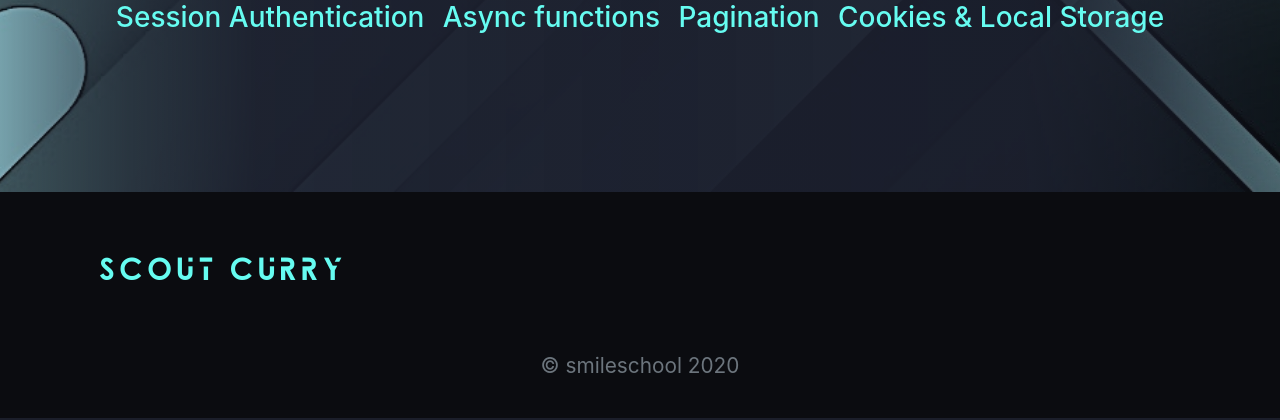
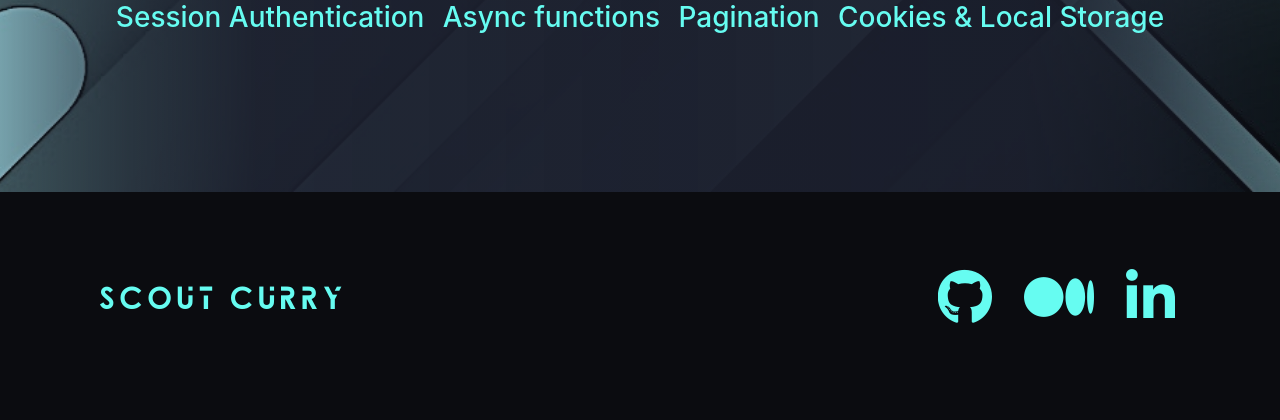
Before and after one commit to scurry222/Personal_Website, a Flask app: page / in a window 1280 px wide. Shown: the part 5123-5543 px from the top of the page. Run offline with Flask 2, Linux system fonts and the light colour scheme; some libraries are stand-ins or nearby versions; some web fonts are replaced.

Commit message:
add icons to footer

```diff
--- a/static/css/styles.css
+++ b/static/css/styles.css
@@ -233,6 +233,9 @@ ul li {
   -webkit-text-fill-color: rgba(102, 252, 242, 0.548);
 }
 
+.social-link {
+  font-size: 3.5rem;
+}
 
 .shiny {
   background-image: -webkit-linear-gradient(left, var(--color4) 25%, rgb(156, 255, 248) 37.5%, rgb(193, 252, 248), rgb(255, 255, 255) 62.5%, var(--color4) 75%);
--- a/templates/index.html
+++ b/templates/index.html
@@ -9,7 +9,7 @@
   <meta name="author" content="">
 
   <title>Scout</title>
-  <script src="https://kit.fontawesome.com/fcb73fe9bd.js" crossorigin="anonymous"></script>
+  <script src="https://kit.fontawesome.com/17640f342e.js" crossorigin="anonymous"></script>
   <!-- Bootstrap core CSS -->
   <!-- <link rel="stylesheet" href="https://stackpath.bootstrapcdn.com/bootstrap/4.3.1/css/bootstrap.min.css" integrity="sha384-ggOyR0iXCbMQv3Xipma34MD+dH/1fQ784/j6cY/iJTQUOhcWr7x9JvoRxT2MZw1T" crossorigin="anonymous"> -->
   <!-- Bootstrap Core CSS -->
@@ -193,24 +193,23 @@
         </div>
         <ul class="d-flex justify-content-center col-sm-12 col-md-4 col-lg-3 mt-3">
           <li class="social-item mx-3">
-            <a href="https://www.facebook.com/HolbertonSchool/" class="social-link">
-              <span class="holberton_school-icon-ic_facebook"></span>
+            <a href="https://github.com/scurry222" class="shiny social-link">
+              <i class="fab fa-github"></i>
             </a>
           </li>
           <li class="social-item mx-3">
-            <a href="https://twitter.com/holbertonschool" class="social-link">
-                <span class="holberton_school-icon-ic_twitter"></span>
+            <a href="https://medium.com/@scurry222" class="shiny social-link">
+              <i class="fab fa-medium-m"></i>
             </a>
           </li>
           <li class="social-item mx-3">
-            <a href="https://www.instagram.com/holbertonschool/" class="social-link">
-                <span class="holberton_school-icon-ic_instagram"></span>
+            <a href="https://www.linkedin.com/in/scout-curry-96356217a/" class="shiny social-link">
+              <i class="fab fa-linkedin-in"></i>
             </a>
           </li>
         </ul>
       </div>
       <div class="text-center text-muted pt-5">
-        <p>&copy; smileschool 2020</p>
       </div>
     </div>
   </footer>
```
Also changed, not shown: static/images/github-icon.png (added), static/images/linkedin-icon.png (added), static/images/medium-icon.png (added).
